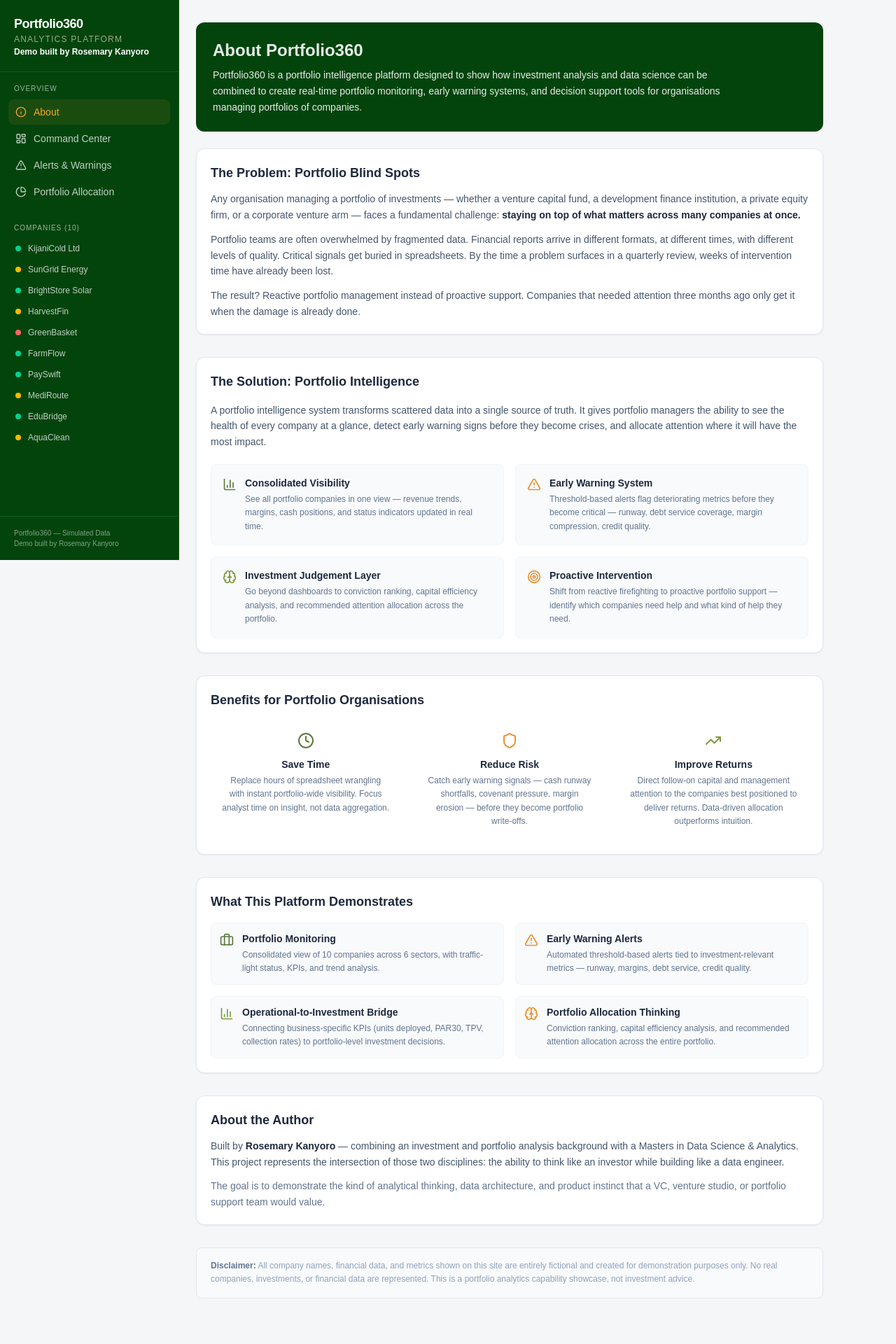
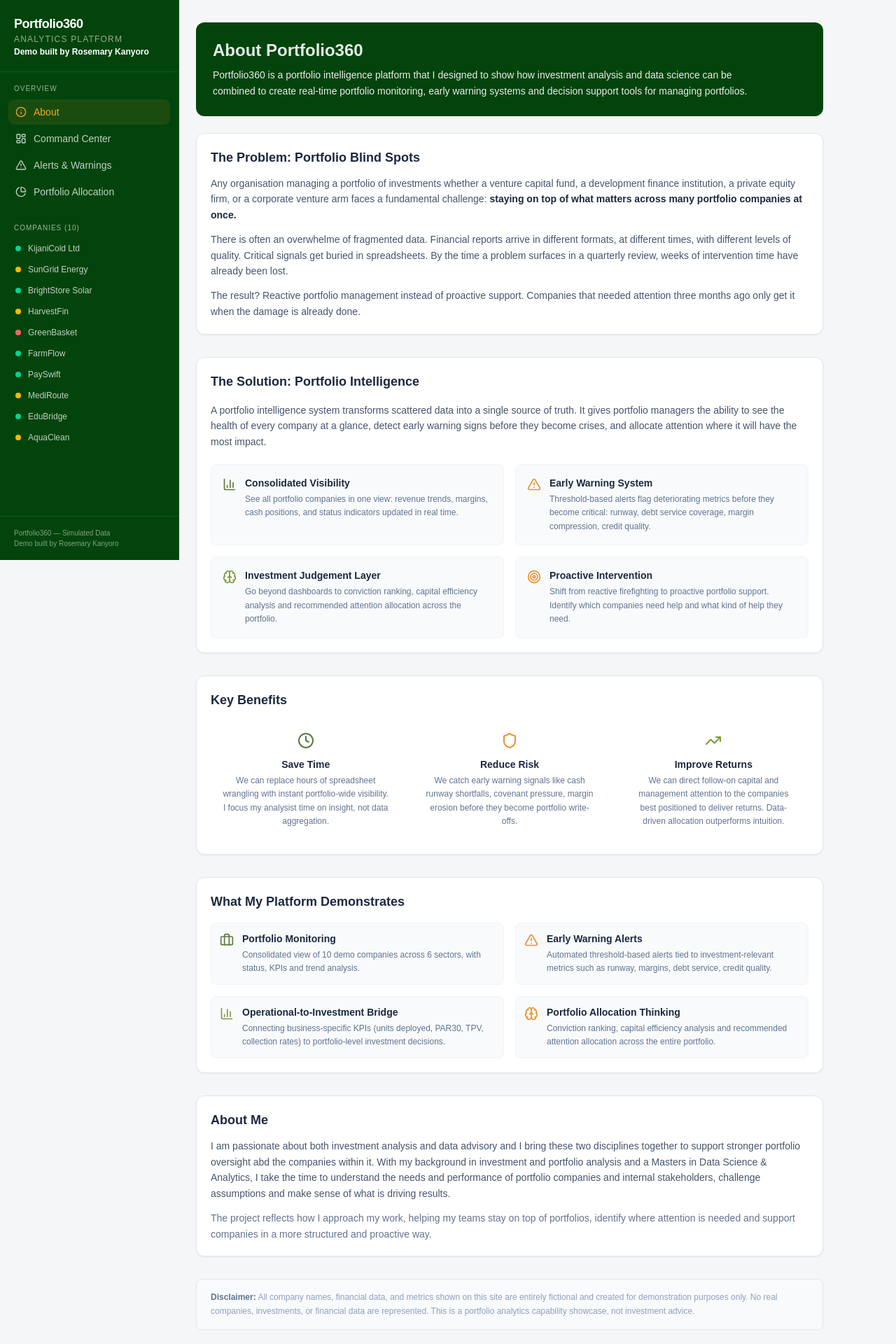
Before and after one commit to RoseWairimuK/ProjectPortfolio360, a Next.js app: page /about in a window 1280 px wide. Shown: the top 1920 px of the page at 70% size. Before the commit the page ends 1887 px from the top, so only its background shows below. Built offline with nearby package versions, Linux system fonts and the light colour scheme.

Commit message:
updated about section

```diff
--- a/src/app/about/page.tsx
+++ b/src/app/about/page.tsx
@@ -27,10 +27,10 @@ export default function AboutPage() {
           About Portfolio360
         </h1>
         <p className="text-sm text-slate-300 mt-2 leading-relaxed max-w-3xl">
-          Portfolio360 is a portfolio intelligence platform designed to show how
+          Portfolio360 is a portfolio intelligence platform that I designed to show how
           investment analysis and data science can be combined to create
-          real-time portfolio monitoring, early warning systems, and
-          decision support tools for organisations managing portfolios of companies.
+          real-time portfolio monitoring, early warning systems and
+          decision support tools for managing portfolios.
         </p>
       </div>
 
@@ -41,13 +41,13 @@ export default function AboutPage() {
         </h2>
         <div className="space-y-3 text-sm text-slate-600 leading-relaxed">
           <p>
-            Any organisation managing a portfolio of investments &mdash; whether a venture capital fund,
-            a development finance institution, a private equity firm, or a corporate venture arm &mdash;
+            Any organisation managing a portfolio of investments whether a venture capital fund,
+            a development finance institution, a private equity firm, or a corporate venture arm
             faces a fundamental challenge: <strong className="text-slate-800">staying on top of what matters
-            across many companies at once.</strong>
+            across many portfolio companies at once.</strong>
           </p>
           <p>
-            Portfolio teams are often overwhelmed by fragmented data. Financial reports arrive in
+            There is often an overwhelme of fragmented data. Financial reports arrive in
             different formats, at different times, with different levels of quality. Critical signals
             get buried in spreadsheets. By the time a problem surfaces in a quarterly review,
             weeks of intervention time have already been lost.
@@ -76,22 +76,22 @@ export default function AboutPage() {
             {
               icon: <BarChart3 className="w-5 h-5 text-[#5D7A3E]" />,
               title: "Consolidated Visibility",
-              desc: "See all portfolio companies in one view — revenue trends, margins, cash positions, and status indicators updated in real time.",
+              desc: "See all portfolio companies in one view: revenue trends, margins, cash positions, and status indicators updated in real time.",
             },
             {
               icon: <AlertTriangle className="w-5 h-5 text-[#E8922D]" />,
               title: "Early Warning System",
-              desc: "Threshold-based alerts flag deteriorating metrics before they become critical — runway, debt service coverage, margin compression, credit quality.",
+              desc: "Threshold-based alerts flag deteriorating metrics before they become critical: runway, debt service coverage, margin compression, credit quality.",
             },
             {
               icon: <Brain className="w-5 h-5 text-[#7D9A3E]" />,
               title: "Investment Judgement Layer",
-              desc: "Go beyond dashboards to conviction ranking, capital efficiency analysis, and recommended attention allocation across the portfolio.",
+              desc: "Go beyond dashboards to conviction ranking, capital efficiency analysis and recommended attention allocation across the portfolio.",
             },
             {
               icon: <Target className="w-5 h-5 text-[#E8922D]" />,
               title: "Proactive Intervention",
-              desc: "Shift from reactive firefighting to proactive portfolio support — identify which companies need help and what kind of help they need.",
+              desc: "Shift from reactive firefighting to proactive portfolio support. Identify which companies need help and what kind of help they need.",
             },
           ].map((item) => (
             <div
@@ -113,24 +113,24 @@ export default function AboutPage() {
       {/* ── Benefits for Portfolio Organisations ── */}
       <div className="card">
         <h2 className="text-lg font-semibold text-slate-800 mb-4">
-          Benefits for Portfolio Organisations
+          Key Benefits
         </h2>
         <div className="grid grid-cols-1 md:grid-cols-3 gap-5">
           {[
             {
               icon: <Clock className="w-6 h-6 text-[#5D7A3E]" />,
               title: "Save Time",
-              desc: "Replace hours of spreadsheet wrangling with instant portfolio-wide visibility. Focus analyst time on insight, not data aggregation.",
+              desc: "We can replace hours of spreadsheet wrangling with instant portfolio-wide visibility. I focus my analysist time on insight, not data aggregation.",
             },
             {
               icon: <Shield className="w-6 h-6 text-[#E8922D]" />,
               title: "Reduce Risk",
-              desc: "Catch early warning signals — cash runway shortfalls, covenant pressure, margin erosion — before they become portfolio write-offs.",
+              desc: "We catch early warning signals like cash runway shortfalls, covenant pressure, margin erosion before they become portfolio write-offs.",
             },
             {
               icon: <TrendingUp className="w-6 h-6 text-[#7D9A3E]" />,
               title: "Improve Returns",
-              desc: "Direct follow-on capital and management attention to the companies best positioned to deliver returns. Data-driven allocation outperforms intuition.",
+              desc: "We can direct follow-on capital and management attention to the companies best positioned to deliver returns. Data-driven allocation outperforms intuition.",
             },
           ].map((item) => (
             <div key={item.title} className="text-center p-4">
@@ -145,19 +145,19 @@ export default function AboutPage() {
       {/* ── What This Platform Demonstrates ── */}
       <div className="card">
         <h2 className="text-lg font-semibold text-slate-800 mb-4">
-          What This Platform Demonstrates
+          What My Platform Demonstrates
         </h2>
         <div className="grid grid-cols-1 md:grid-cols-2 gap-4">
           {[
             {
               icon: <Briefcase className="w-5 h-5 text-[#5D7A3E]" />,
               title: "Portfolio Monitoring",
-              desc: "Consolidated view of 10 companies across 6 sectors, with traffic-light status, KPIs, and trend analysis.",
+              desc: "Consolidated view of 10 demo companies across 6 sectors, with status, KPIs and trend analysis.",
             },
             {
               icon: <AlertTriangle className="w-5 h-5 text-[#E8922D]" />,
               title: "Early Warning Alerts",
-              desc: "Automated threshold-based alerts tied to investment-relevant metrics — runway, margins, debt service, credit quality.",
+              desc: "Automated threshold-based alerts tied to investment-relevant metrics such as runway, margins, debt service, credit quality.",
             },
             {
               icon: <BarChart3 className="w-5 h-5 text-[#7D9A3E]" />,
@@ -167,7 +167,7 @@ export default function AboutPage() {
             {
               icon: <Brain className="w-5 h-5 text-[#E8922D]" />,
               title: "Portfolio Allocation Thinking",
-              desc: "Conviction ranking, capital efficiency analysis, and recommended attention allocation across the entire portfolio.",
+              desc: "Conviction ranking, capital efficiency analysis and recommended attention allocation across the entire portfolio.",
             },
           ].map((item) => (
             <div
@@ -188,16 +188,18 @@ export default function AboutPage() {
 
       {/* ── About the Author ── */}
       <div className="card">
-        <h2 className="text-lg font-semibold text-slate-800 mb-3">About the Author</h2>
+        <h2 className="text-lg font-semibold text-slate-800 mb-3">About Me</h2>
         <p className="text-sm text-slate-600 leading-relaxed">
-          Built by <strong className="text-slate-800">Rosemary Kanyoro</strong> — combining an
-          investment and portfolio analysis background with a Masters in Data Science & Analytics.
-          This project represents the intersection of those two disciplines: the ability to think
-          like an investor while building like a data engineer.
+          I am passionate about both investment analysis and data advisory and I bring these two
+          disciplines together to support stronger portfolio oversight abd the companies within it.
+          With my background in investment and portfolio analysis and a Masters in Data Science &
+          Analytics, I take the time to understand the needs and performance of portfolio companies
+          and internal stakeholders, challenge assumptions and make sense of what is driving results.
         </p>
         <p className="text-sm text-slate-500 mt-3 leading-relaxed">
-          The goal is to demonstrate the kind of analytical thinking, data architecture, and
-          product instinct that a VC, venture studio, or portfolio support team would value.
+          The project reflects how I approach my work, helping my teams stay on top of portfolios,
+          identify where attention is needed and support companies in a more structured and
+          proactive way.
         </p>
       </div>
 
```
